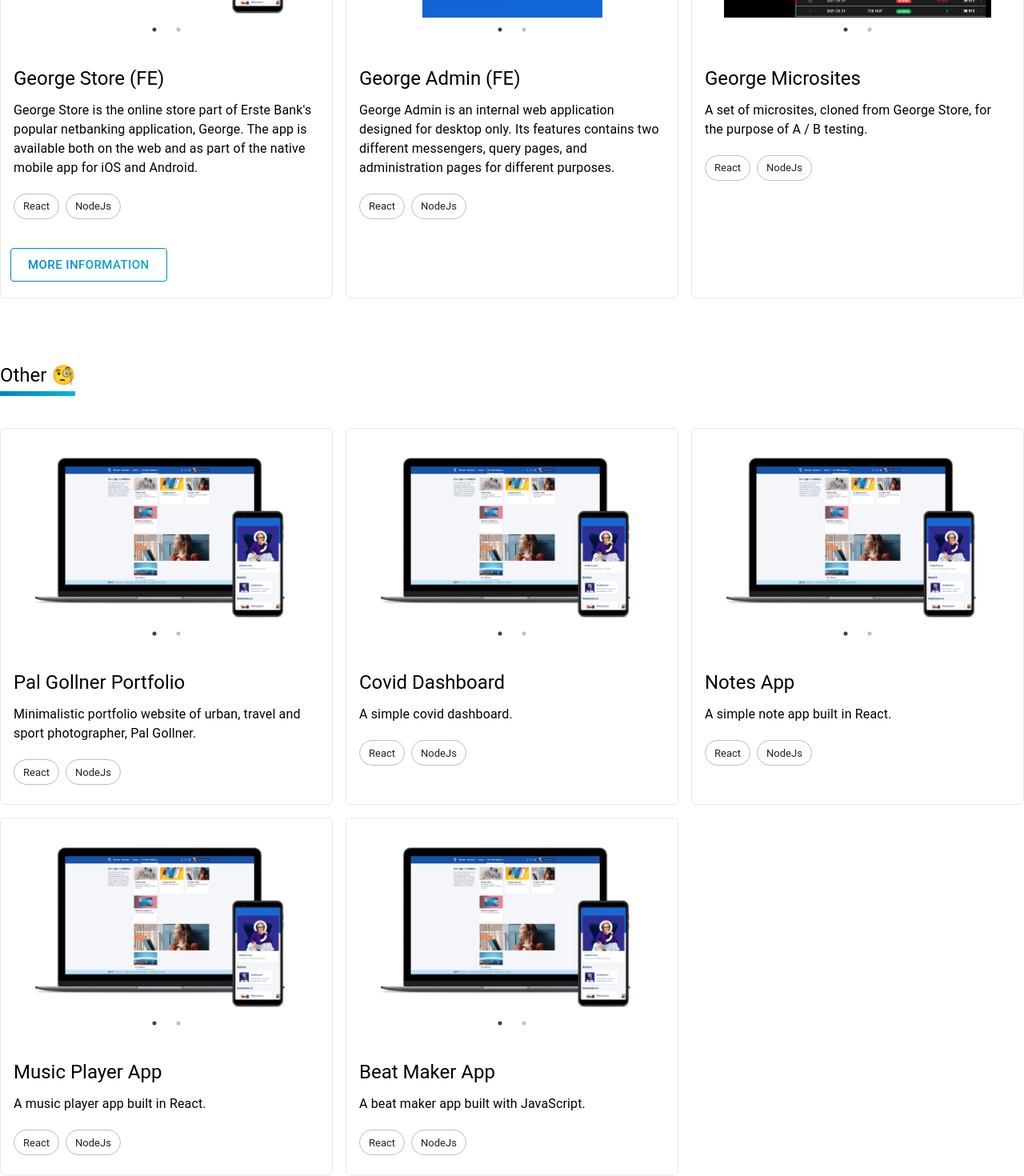
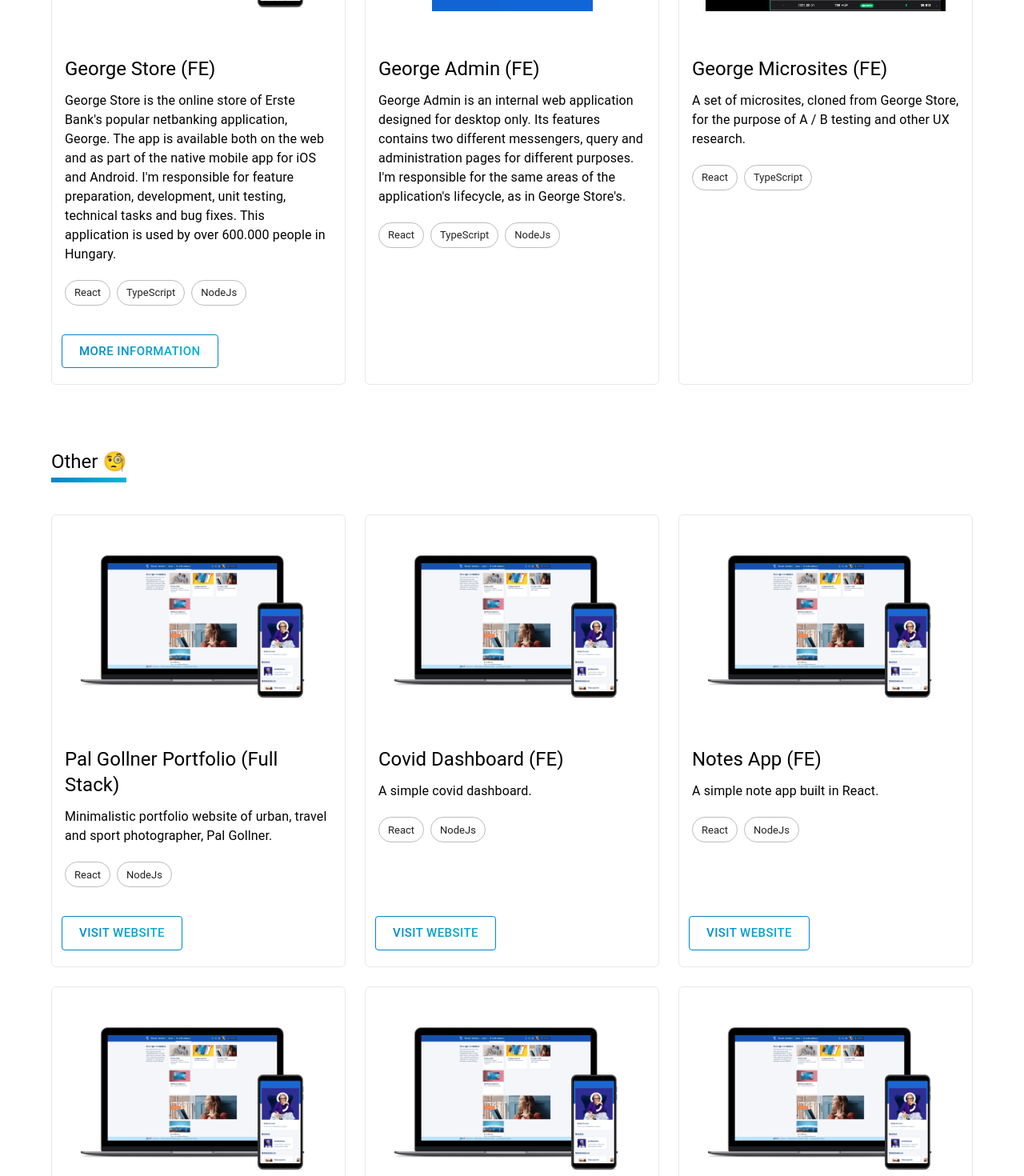
Before and after one commit to adamkui/nextjs-portfolio, a Next.js app: page /portfolio in a window 1280 px wide. Shown: the part 840-2310 px from the top of the page at 80% size. Built offline with nearby package versions, Linux system fonts and the light colour scheme; a web font is replaced by a local one.

Commit message:
Portfolio progress

```diff
--- a/components/PortfolioCard/PortfolioCard.tsx
+++ b/components/PortfolioCard/PortfolioCard.tsx
@@ -53,16 +53,6 @@ export const PortfolioCard: FC<PortfolioCardProps> = ({
             : "bg-opacity-100 border-grey"
         )}
       >
-        <CardContent>
-          <Slider
-            dots={true}
-            infinite={true}
-            speed={500}
-            slidesToShow={1}
-            slidesToScroll={1}
-            arrows={true}
-            className={"mx-5"}
-          >
         <CardMedia
           component="img"
           sx={{
@@ -70,17 +60,8 @@ export const PortfolioCard: FC<PortfolioCardProps> = ({
             objectFit: "contain",
           }}
           image={imageSrc}
+          className={"p-3 mt-5"}
         />
-            <CardMedia
-              component="img"
-              sx={{
-                height: 225,
-                objectFit: "contain",
-              }}
-              image={imageSrc}
-            />
-          </Slider>
-        </CardContent>
         <CardContent
           className={cn(
             "flex flex-col justify-start mt-7 h-full",
@@ -109,7 +90,7 @@ export const PortfolioCard: FC<PortfolioCardProps> = ({
           <CardActions className="px-3">
             <a href={buttonProps.href} target={"_blank"} rel={"noreferrer"}>
               <ButtonWrapper
-                label={buttonProps?.label || "Visit website"}
+                label={t(buttonProps?.label || "PORTFOLIO_VISIT_WEBSITE")}
                 className={"my-3"}
               />
             </a>
--- a/data/portfolioItems.ts
+++ b/data/portfolioItems.ts
@@ -1,12 +1,12 @@
 import { PaperProps } from "@mui/material";
 import { ImageSize } from "models";
 
-import { texts } from ".";
+import { texts } from "data";
 
 type PortfolioItemButtonProps = {
-    label: string;
-    href: string
-}
+  label?: keyof typeof texts;
+  href: string;
+};
 
 export interface PortfolioItemProps {
   titleTrlKey: keyof typeof texts;
@@ -14,7 +14,7 @@ export interface PortfolioItemProps {
   imageSrc: string;
   imageSize: ImageSize;
   chipContent: string[];
-  buttonProps?: PortfolioItemButtonProps
+  buttonProps?: PortfolioItemButtonProps;
 }
 
 export const professionalPortfolioItems: PortfolioItemProps[] = [
@@ -23,22 +23,25 @@ export const professionalPortfolioItems: PortfolioItemProps[] = [
     descriptionTrlKey: "PORTFOLIO_GEORGE_STORE_DESCRIPTION",
     imageSrc: "/george_store.webp",
     imageSize: { width: 1350, height: 924 },
-    chipContent: ["React", "NodeJs"],
-    buttonProps: {label: "More Information", href: "https://www.georgestore.hu/"}
+    chipContent: ["React", "TypeScript", "NodeJs"],
+    buttonProps: {
+      label: "PORTFOLIO_MORE_INFORMATION",
+      href: "https://www.georgestore.hu/",
+    },
   },
   {
     titleTrlKey: "PORTFOLIO_GEORGE_ADMIN_TITLE",
     descriptionTrlKey: "PORTFOLIO_GEORGE_ADMIN_DESCRIPTION",
     imageSrc: "/george.webp",
     imageSize: { width: 512, height: 512 },
-    chipContent: ["React", "NodeJs"]
+    chipContent: ["React", "TypeScript", "NodeJs"],
   },
   {
     titleTrlKey: "PORTFOLIO_GEORGE_MICROSITES_TITLE",
     descriptionTrlKey: "PORTFOLIO_GEORGE_MICROSITES_DESCRIPTION",
     imageSrc: "/george_microsites.webp",
     imageSize: { width: 1156, height: 777 },
-    chipContent: ["React", "NodeJs"]
+    chipContent: ["React", "TypeScript"],
   },
 ];
 
@@ -48,34 +51,63 @@ export const hobbyPortfolioItems: PortfolioItemProps[] = [
     descriptionTrlKey: "PORTFOLIO_PAL_GOLLNER_DESCRIPTION",
     imageSrc: "/george_store.webp",
     imageSize: { width: 1350, height: 924 },
-    chipContent: ["React", "NodeJs"]
+    chipContent: ["React", "NodeJs"],
+    buttonProps: { href: "https://www.palgollner.hu/" },
   },
   {
     titleTrlKey: "PORTFOLIO_COVID_DASHBOARD_TITLE",
     descriptionTrlKey: "PORTFOLIO_COVID_DASHBOARD_DESCRIPTION",
     imageSrc: "/george_store.webp",
     imageSize: { width: 1350, height: 924 },
-    chipContent: ["React", "NodeJs"]
+    chipContent: ["React", "NodeJs"],
+    buttonProps: { href: "https://global-covid-dashboard.netlify.app/" },
   },
   {
     titleTrlKey: "PORTFOLIO_NOTES_APP_TITLE",
     descriptionTrlKey: "PORTFOLIO_NOTES_APP_DESCRIPTION",
     imageSrc: "/george_store.webp",
     imageSize: { width: 1350, height: 924 },
-    chipContent: ["React", "NodeJs"]
+    chipContent: ["React", "NodeJs"],
+    buttonProps: { href: "https://notesapphu.netlify.app/"}
   },
   {
     titleTrlKey: "PORTFOLIO_MUSIC_PLAYER_APP_TITLE",
     descriptionTrlKey: "PORTFOLIO_MUSIC_PLAYER_APP_DESCRIPTION",
     imageSrc: "/george_store.webp",
     imageSize: { width: 1350, height: 924 },
-    chipContent: ["React", "NodeJs"]
+    chipContent: ["React", "NodeJs"],
+    buttonProps: {href: "https://ak-react-music-player.netlify.app/"}
   },
   {
     titleTrlKey: "PORTFOLIO_BEAT_MAKER_APP_TITLE",
     descriptionTrlKey: "PORTFOLIO_BEAT_MAKER_APP_DESCRIPTION",
     imageSrc: "/george_store.webp",
     imageSize: { width: 1350, height: 924 },
-    chipContent: ["React", "NodeJs"]
+    chipContent: ["React", "NodeJs"],
+    buttonProps: {href: "https://beatmaker-ak.netlify.app/"}
+  },
+  {
+    titleTrlKey: "PORTFOLIO_COLORS_APP_TITLE",
+    descriptionTrlKey: "PORTFOLIO_COLORS_APP_DESCRIPTION",
+    imageSrc: "/george_store.webp",
+    imageSize: { width: 1350, height: 924 },
+    chipContent: ["React", "NodeJs"],
+    buttonProps: {href: "https://colors-page.netlify.app/"}
+  },
+  {
+    titleTrlKey: "PORTFOLIO_PHOTO_SEARCH_APP_TITLE",
+    descriptionTrlKey: "PORTFOLIO_PHOTO_SEARCH_APP_DESCRIPTION",
+    imageSrc: "/george_store.webp",
+    imageSize: { width: 1350, height: 924 },
+    chipContent: ["React", "NodeJs"],
+    buttonProps: {href: "https://photon-project-ak.netlify.app/"}
+  },
+  {
+    titleTrlKey: "PORTFOLIO_DISCORD_CHATBOT_TITLE",
+    descriptionTrlKey: "PORTFOLIO_DISCORD_CHATBOT_DESCRIPTION",
+    imageSrc: "/george_store.webp",
+    imageSize: { width: 1350, height: 924 },
+    chipContent: ["Discord.JS", "JavaScript", "Chromium", "MongoDB", "Puppeteer"],
+    buttonProps: {label: "PORTFOLIO_VISIT_GITHUB", href: "https://github.com/adamkui/discord-bot-gta-online-news"}
   },
 ];
--- a/data/texts.json
+++ b/data/texts.json
@@ -53,20 +53,30 @@
   "CREATED_WITH_BODY_3": "🎥 Special thanks for the amazing videos to:",
   "PORTFOLIO_TITLE_PROFESSIONAL": "Professional 👔",
   "PORTFOLIO_TITLE_HOBBY_PROJECTS": "Other 🧐",
+  "PORTFOLIO_VISIT_WEBSITE": "Visit Website",
+  "PORTFOLIO_VISIT_GITHUB": "Visit GitHub",
+  "PORTFOLIO_MORE_INFORMATION": "More Information",
   "PORTFOLIO_GEORGE_STORE_TITLE": "George Store (FE)",
-  "PORTFOLIO_GEORGE_STORE_DESCRIPTION": "George Store is the online store part of Erste Bank's popular netbanking application, George. The app is available both on the web and as part of the native mobile app for iOS and Android.",
+  "PORTFOLIO_GEORGE_STORE_DESCRIPTION": "George Store is the online store of Erste Bank's popular netbanking application, George. The app is available both on the web and as part of the native mobile app for iOS and Android. I'm responsible for feature preparation, development, unit testing, technical tasks and bug fixes. This application is used by over 600.000 people in Hungary.",
   "PORTFOLIO_GEORGE_ADMIN_TITLE": "George Admin (FE)",
-  "PORTFOLIO_GEORGE_ADMIN_DESCRIPTION": "George Admin is an internal web application designed for desktop only. Its features contains two different messengers, query pages, and administration pages for different purposes.",
-  "PORTFOLIO_GEORGE_MICROSITES_TITLE": "George Microsites",
-  "PORTFOLIO_GEORGE_MICROSITES_DESCRIPTION": "A set of microsites, cloned from George Store, for the purpose of A / B testing.",
-  "PORTFOLIO_PAL_GOLLNER_TITLE": "Pal Gollner Portfolio",
+  "PORTFOLIO_GEORGE_ADMIN_DESCRIPTION": "George Admin is an internal web application designed for desktop only. Its features contains two different messengers, query and administration pages for different purposes. I'm responsible for the same areas of the application's lifecycle, as in George Store's.",
+  "PORTFOLIO_GEORGE_MICROSITES_TITLE": "George Microsites (FE)",
+  "PORTFOLIO_GEORGE_MICROSITES_DESCRIPTION": "A set of microsites, cloned from George Store, for the purpose of A / B testing and other UX research.",
+  "PORTFOLIO_PAL_GOLLNER_TITLE": "Pal Gollner Portfolio (Full Stack)",
   "PORTFOLIO_PAL_GOLLNER_DESCRIPTION": "Minimalistic portfolio website of urban, travel and sport photographer, Pal Gollner.",
-  "PORTFOLIO_COVID_DASHBOARD_TITLE": "Covid Dashboard",
+  "PORTFOLIO_COVID_DASHBOARD_TITLE": "Covid Dashboard (FE)",
   "PORTFOLIO_COVID_DASHBOARD_DESCRIPTION": "A simple covid dashboard.",
-  "PORTFOLIO_NOTES_APP_TITLE": "Notes App",
+  "PORTFOLIO_NOTES_APP_TITLE": "Notes App (FE)",
   "PORTFOLIO_NOTES_APP_DESCRIPTION": "A simple note app built in React.",
-  "PORTFOLIO_MUSIC_PLAYER_APP_TITLE": "Music Player App",
+  "PORTFOLIO_MUSIC_PLAYER_APP_TITLE": "Music Player App (FE)",
   "PORTFOLIO_MUSIC_PLAYER_APP_DESCRIPTION": "A music player app built in React.",
-  "PORTFOLIO_BEAT_MAKER_APP_TITLE": "Beat Maker App",
-  "PORTFOLIO_BEAT_MAKER_APP_DESCRIPTION": "A beat maker app built with JavaScript."
+  "PORTFOLIO_BEAT_MAKER_APP_TITLE": "Beat Maker App (FE)",
+  "PORTFOLIO_BEAT_MAKER_APP_DESCRIPTION": "A beat maker app built with JavaScript.",
+  "PORTFOLIO_COLORS_APP_TITLE": "Colors App (FE)",
+  "PORTFOLIO_COLORS_APP_DESCRIPTION": "Random color palette generator, with library for saved palettes function.",
+  "PORTFOLIO_PHOTO_SEARCH_APP_TITLE": "Photo Search App (FE)",
+  "PORTFOLIO_PHOTO_SEARCH_APP_DESCRIPTION": "Search photos using APIs.",
+  "PORTFOLIO_DISCORD_CHATBOT_TITLE": "Discord News Fetch ChatBot (BE)",
+  "PORTFOLIO_DISCORD_CHATBOT_DESCRIPTION": "Discord.JS application that fetches data from Rockstar Newswire website based on a regular base (as defined in config vars), formats the data in an embedded Discord message, and sends to the configured Discord channel.",
+  "PORTFOLIO_MORE_ON_GITHUB": "... check my GitHub for more 📦"
 }
--- a/sections/PortfolioList/PortfolioList.tsx
+++ b/sections/PortfolioList/PortfolioList.tsx
@@ -1,8 +1,8 @@
-import { Grid } from "@mui/material";
+import { Grid, Typography } from "@mui/material";
 import { FC } from "react";
 import { useSelector } from "react-redux";
 
-import { PortfolioCard, Section } from "components";
+import { PortfolioCard, Section, TextUnderline } from "components";
 import { hobbyPortfolioItems, professionalPortfolioItems } from "data";
 import { useGetText } from "hooks";
 
@@ -16,7 +16,7 @@ export const Portfolio: FC = () => {
         title={t("PORTFOLIO_TITLE_PROFESSIONAL")}
         className="flex flex-col w-full mt-20"
       >
-        <Grid container spacing={2}>
+        <Grid container spacing={3} className={"justify-center"}>
           {professionalPortfolioItems.map((itemProps) => {
             return (
               <PortfolioCard
@@ -32,7 +32,7 @@ export const Portfolio: FC = () => {
         title={t("PORTFOLIO_TITLE_HOBBY_PROJECTS")}
         className="flex flex-col w-full my-20"
       >
-        <Grid container spacing={2} className="">
+        <Grid container spacing={3} className={"justify-center"}>
           {hobbyPortfolioItems.map((itemProps) => {
             return (
               <PortfolioCard
@@ -43,6 +43,17 @@ export const Portfolio: FC = () => {
             );
           })}
         </Grid>
+        <a
+          href="https://github.com/adamkui"
+          target={"_black"}
+          rel={"noreferrer"}
+          className="w-fit self-center group"
+        >
+          <Typography className="text-center mt-10" variant="subtitle1">
+            {t("PORTFOLIO_MORE_ON_GITHUB")}
+          </Typography>
+          <TextUnderline bgColorClass="bg-gradient-to-r from-sky-600 to-cyan-500" />
+        </a>
       </Section>
     </>
   );
```
Lines whose indentation alone changed are shown as unchanged.
